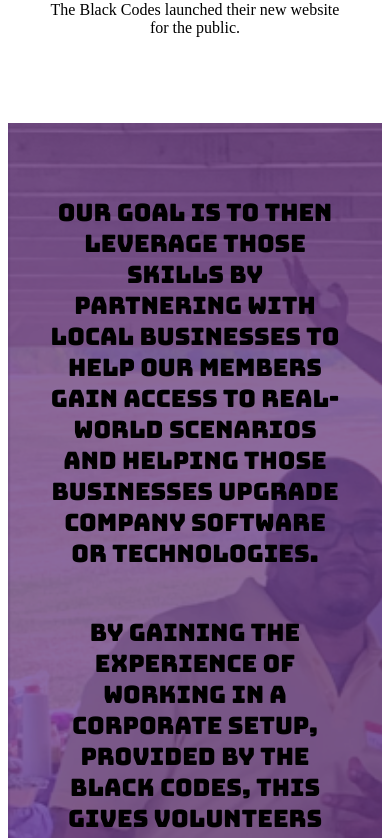
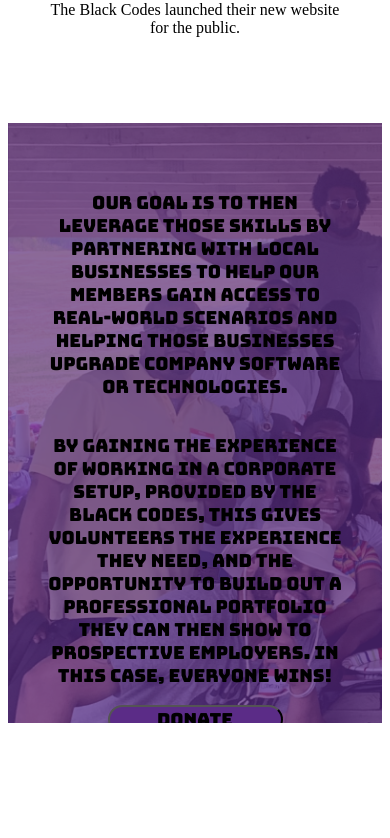
Before and after one commit to The-Black-Codes/the-black-codes-web-app, a React app: page / in a window 390 px wide. Shown: the part 3380-4218 px from the top of the page. After the commit the page ends 4111 px from the top, so only its background shows below. Built offline with nearby package versions, Linux system fonts and the light colour scheme.

Commit message:
Adds small bug fix.

```diff
--- a/src/app/components/Donate/Donate.css
+++ b/src/app/components/Donate/Donate.css
@@ -7,6 +7,7 @@
   background-repeat: no-repeat;
   background-size: cover;
   height: 100%;
+  max-height: 600px;
 }
 
 .donate-text {
@@ -15,6 +16,12 @@
   font-style: normal;
   font-size: x-large;
   text-align: center;
+}
+
+@media (max-width: 820px) {
+  .donate-text {
+    font-size: large;
+  }
 }
 
 .overlay {
```
